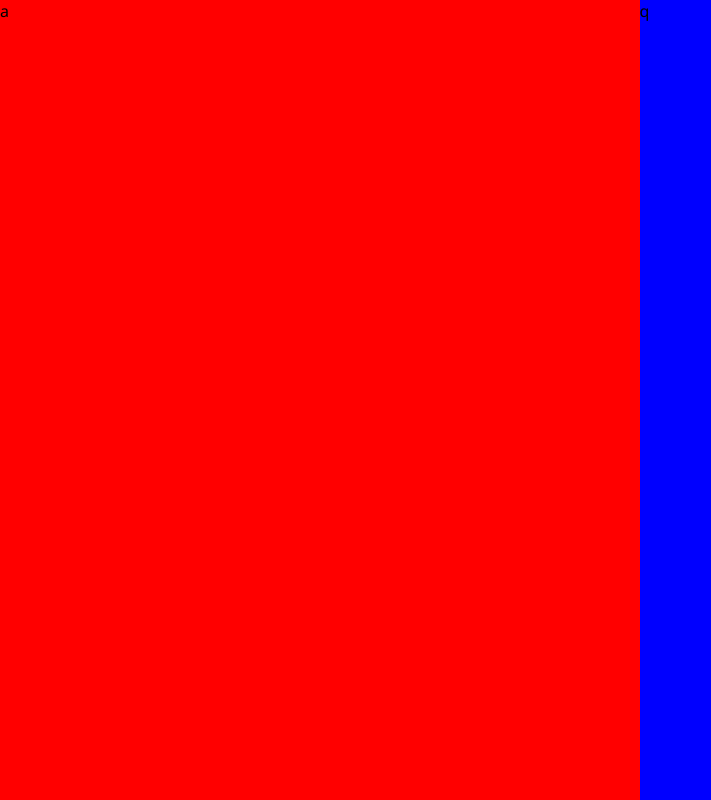
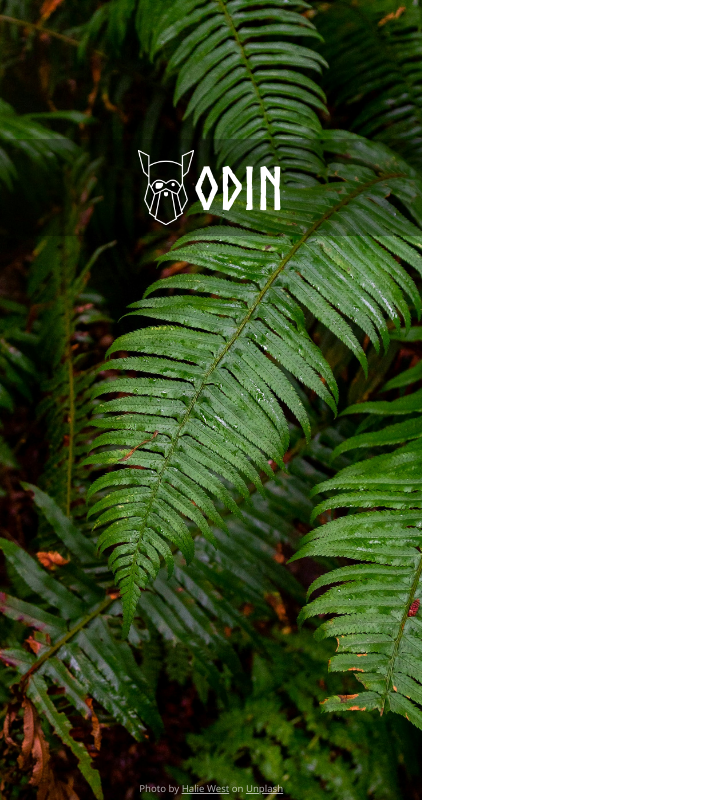
Before and after one commit to AlcaldeLeonardo/sign-up-form-odin, a plain HTML site: page index.html in a window 1280 px wide. Shown: the whole page, without its empty margins (0-711 px from the left). Drawn offline with Linux system fonts and the light colour scheme.

Commit message:
left side done

```diff
--- a/css/style.css
+++ b/css/style.css
@@ -15,10 +15,40 @@
     width: 100vw;
 }
 .container__imageContainer{
-    background-color: red;
-    flex-grow: 1;
+    display: flex;
+    flex-direction: column;
+    justify-content: space-between;
+    background-image: url(../src/img/halie-west-25xggax4bSA-unsplash.jpg);
+    background-size: cover;
+    min-width: 33vw;
 }
+.logoContainer{
+    margin-top: 8.7em;
+    display: flex;
+    background-color: rgba(0, 0, 0, 0.295);
+    align-items: center;
+    justify-content: center;
+    padding: .7rem;
+}
+.imgLogo{
+    width: 3.5rem;
+}
+.textLogo{
+    font-family: "NorseB";
+    font-size: 3.7rem;
+    color: white;
+}
+.textCopy{
+    color: rgba(255, 255, 255, 0.658);
+    font-size: 0.6rem;
+    text-align: center;
+    padding-bottom: .3rem;
+}
+
+
+
+
+
 .container__formContainer{
     background-color:blue;
-    flex-grow: 1;
 }
--- a/index.html
+++ b/index.html
@@ -9,10 +9,15 @@
     <body>
         <main class="container" >
             <div class="container__imageContainer">
-                a
+                <div class="logoContainer">
+                    <img src="src/img/odin-lined.png" alt="" class="imgLogo">
+                    <p class="textLogo">Odin</p>
+                </div>
+                <div class="container__copyContainer">
+                    <p class="textCopy textCopyP">Photo by <a class=" textCopy textCopyA textAnchor" href="">Halie West</a> on <a class="textCopy textCopyA textAnchor" href="">Unplash</a></p>
+                </div>
             </div>
             <div class="container__formContainer">
-                q
             </div>
         </main>
         <script src="scripts/validation.js"></script>
```
Also changed, not shown: src/fonts/Norse-Bold.otf (added).
